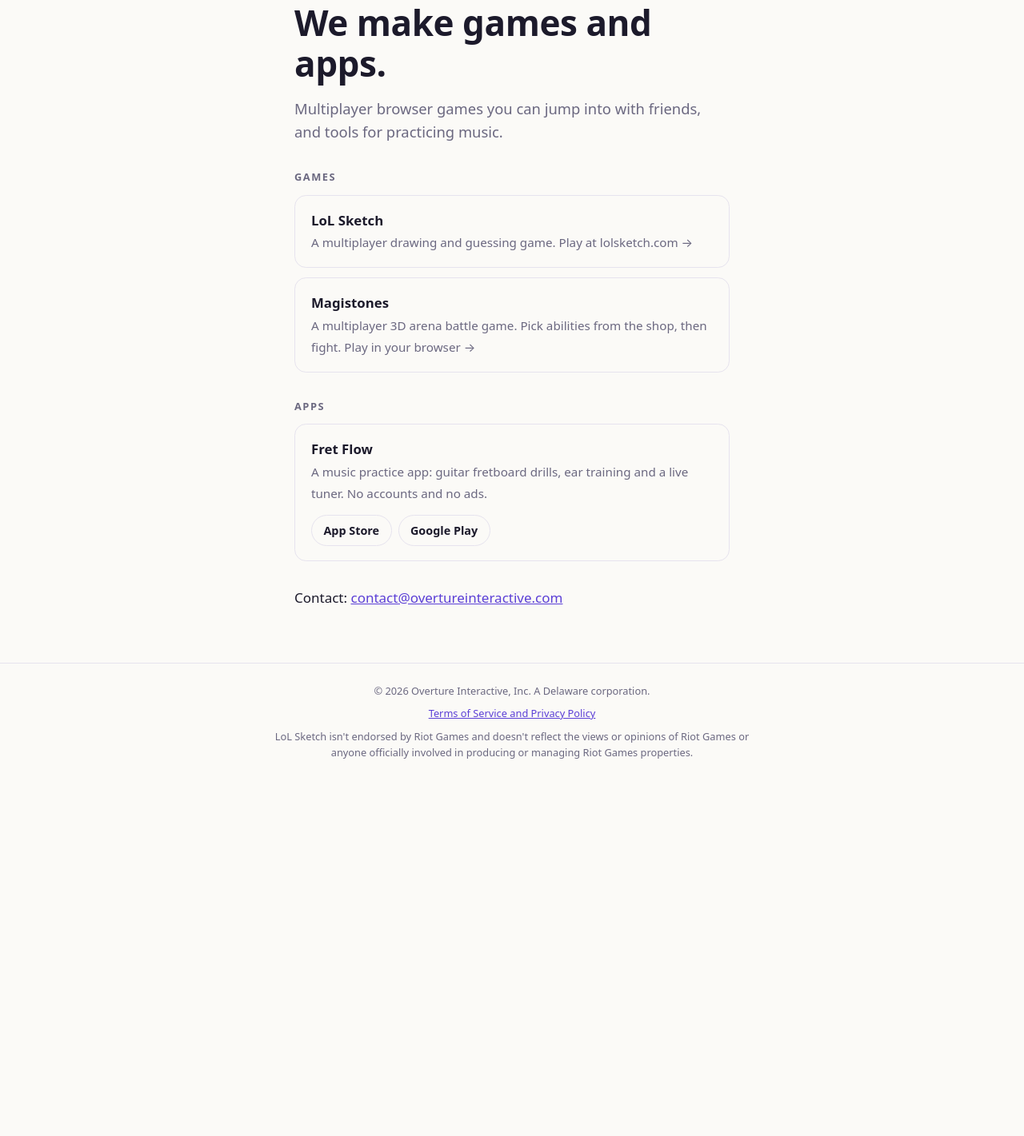
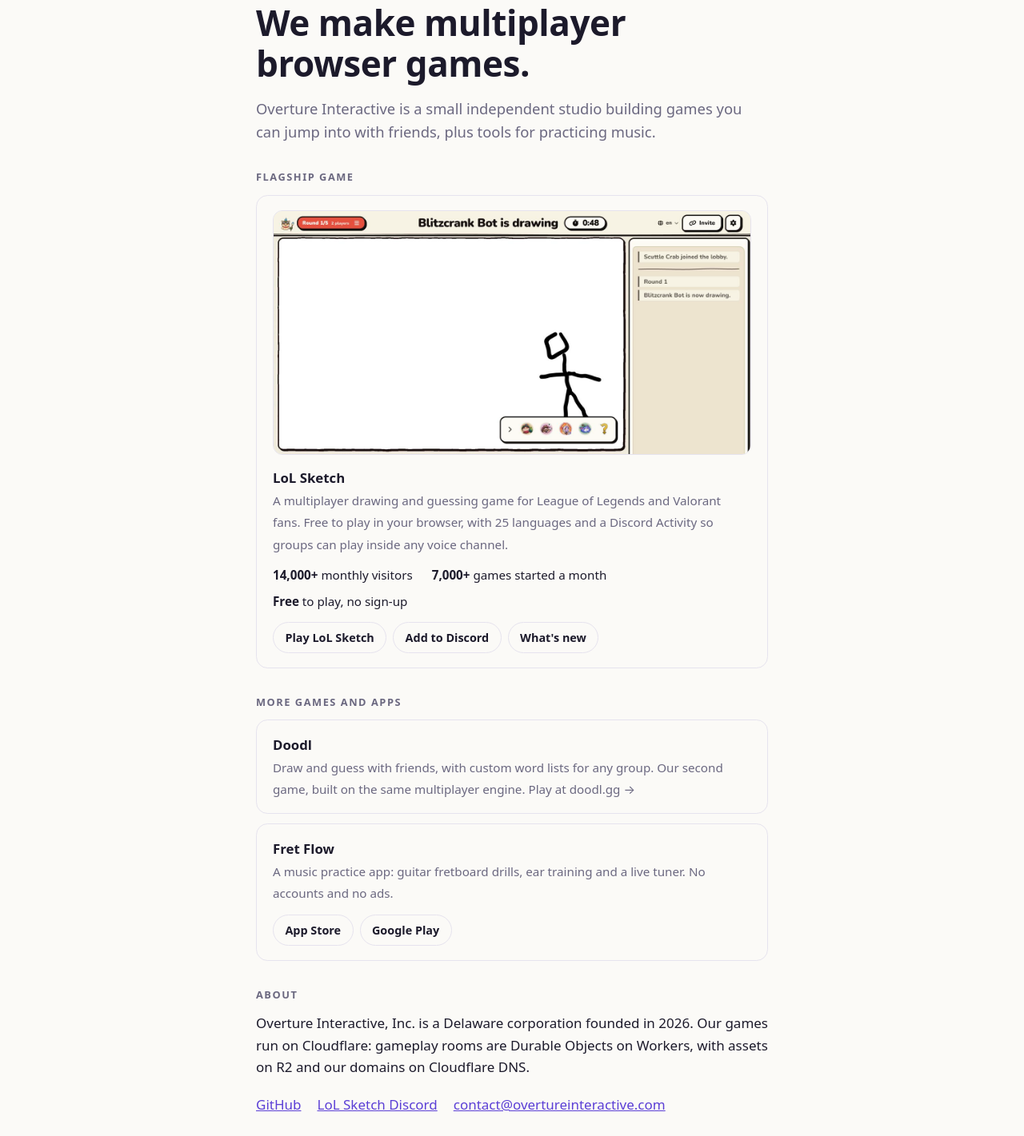
Before and after one commit to overture-interactive/overture-site, a plain HTML site: page public/index.html in a window 1280 px wide. Shown: the part 99-1520 px from the top of the page at 80% size. Before the commit the page ends 1091 px from the top, so only its background shows below. Drawn offline with Linux system fonts and the light colour scheme.

Commit message:
Show what Overture has shipped on the homepage (#2)
Lead with LoL Sketch (screenshot, monthly visitors, games started), add Doodl,
add an About section and a GitHub link, and drop the Magistones card whose
partykit.dev link no longer loads.

Co-authored-by: Devon Mack <devon@overtureinteractive.com>

```diff
--- a/public/index.html
+++ b/public/index.html
@@ -4,9 +4,9 @@
   <meta charset="utf-8">
   <meta name="viewport" content="width=device-width, initial-scale=1">
   <title>Overture Interactive, Inc.</title>
-  <meta name="description" content="Overture Interactive, Inc. makes multiplayer browser games and music practice apps: LoL Sketch, Magistones and Fret Flow.">
+  <meta name="description" content="Overture Interactive, Inc. makes multiplayer browser games and music practice apps: LoL Sketch, Doodl and Fret Flow. LoL Sketch has over 14,000 monthly visitors.">
   <meta property="og:title" content="Overture Interactive, Inc.">
-  <meta property="og:description" content="Multiplayer browser games and music practice apps: LoL Sketch, Magistones and Fret Flow.">
+  <meta property="og:description" content="Multiplayer browser games and music practice apps: LoL Sketch, Doodl and Fret Flow.">
   <meta property="og:url" content="https://overtureinteractive.com">
   <meta name="theme-color" content="#14121f">
   <meta property="og:image" content="https://overtureinteractive.com/overture-icon-512.png">
@@ -37,7 +37,7 @@
       font: 17px/1.6 system-ui, -apple-system, "Segoe UI", Roboto, sans-serif;
     }
     main { flex: 1; display: grid; place-items: center; padding: 3rem 1.25rem; }
-    .wrap { width: min(34rem, 100%); }
+    .wrap { width: min(40rem, 100%); }
     .mark { display: flex; align-items: center; gap: .6rem; font-size: .85rem; letter-spacing: .14em; text-transform: uppercase; color: var(--muted); margin: 0 0 1rem; }
     .mark svg { width: 2.4rem; height: 2.4rem; color: var(--accent); flex: none; }
     h1 { font-size: clamp(2rem, 6vw, 2.75rem); line-height: 1.15; margin: 0 0 1rem; letter-spacing: -.01em; }
@@ -63,6 +63,10 @@
       font-size: .9rem; font-weight: 600; transition: border-color .15s;
     }
     .stores a:hover, .stores a:focus-visible { border-color: var(--accent); color: var(--accent); outline: none; }
+    .shot { display: block; width: 100%; height: auto; margin: 0 0 1rem; border: 1px solid var(--line); border-radius: .75rem; }
+    .stats { display: flex; flex-wrap: wrap; gap: .5rem 1.5rem; margin: .85rem 0 0; padding: 0; list-style: none; color: var(--ink); font-size: .95rem; }
+    .stats strong { display: inline; font-size: inherit; }
+    .links { display: flex; flex-wrap: wrap; gap: .5rem 1.25rem; margin: 0 0 1.25rem; padding: 0; list-style: none; }
     footer { padding: 1.5rem 1.25rem 2rem; border-top: 1px solid var(--line); color: var(--muted); font-size: .8rem; text-align: center; }
     footer p { margin: 0 auto .5rem; max-width: 40rem; }
   </style>
@@ -71,20 +75,31 @@
   <main>
     <div class="wrap">
       <p class="mark"><svg viewBox="0 0 512 512" aria-hidden="true"><path fill-rule="evenodd" d="M256 94a162 162 0 1 0 .001 0ZM256 138a118 118 0 1 1-.001 0Z" fill="currentColor"/><rect x="204" y="234" width="24" height="44" rx="12" fill="currentColor"/><rect x="244" y="216" width="24" height="80" rx="12" fill="currentColor"/><rect x="284" y="198" width="24" height="116" rx="12" fill="currentColor"/></svg>Overture Interactive, Inc.</p>
-      <h1>We make games and apps.</h1>
-      <p class="lead">Multiplayer browser games you can jump into with friends, and tools for practicing music.</p>
+      <h1>We make multiplayer browser games.</h1>
+      <p class="lead">Overture Interactive is a small independent studio building games you can jump into with friends, plus tools for practicing music.</p>
 
-      <h2>Games</h2>
-      <a class="card" href="https://lolsketch.com" rel="noopener">
+      <h2>Flagship game</h2>
+      <div class="card card--static">
+        <img class="shot" src="/lolsketch-gameplay.jpg" width="1400" height="716" alt="LoL Sketch mid-game: a player draws on a shared canvas while others guess in chat">
         <strong>LoL Sketch</strong>
-        <span>A multiplayer drawing and guessing game. Play at lolsketch.com &rarr;</span>
+        <span>A multiplayer drawing and guessing game for League of Legends and Valorant fans. Free to play in your browser, with 25 languages and a Discord Activity so groups can play inside any voice channel.</span>
+        <ul class="stats">
+          <li><strong>14,000+</strong> monthly visitors</li>
+          <li><strong>7,000+</strong> games started a month</li>
+          <li><strong>Free</strong> to play, no sign-up</li>
+        </ul>
+        <div class="stores">
+          <a href="https://lolsketch.com" rel="noopener">Play LoL Sketch</a>
+          <a href="https://discord.com/application-directory/1289304357854117898" rel="noopener">Add to Discord</a>
+          <a href="https://lolsketch.com/changelog" rel="noopener">What's new</a>
+        </div>
+      </div>
+
+      <h2>More games and apps</h2>
+      <a class="card" href="https://doodl.gg" rel="noopener">
+        <strong>Doodl</strong>
+        <span>Draw and guess with friends, with custom word lists for any group. Our second game, built on the same multiplayer engine. Play at doodl.gg &rarr;</span>
       </a>
-      <a class="card" href="https://magistones.devonpmack.partykit.dev" rel="noopener">
-        <strong>Magistones</strong>
-        <span>A multiplayer 3D arena battle game. Pick abilities from the shop, then fight. Play in your browser &rarr;</span>
-      </a>
-
-      <h2>Apps</h2>
       <div class="card card--static">
         <strong>Fret Flow</strong>
         <span>A music practice app: guitar fretboard drills, ear training and a live tuner. No accounts and no ads.</span>
@@ -94,7 +109,13 @@
         </div>
       </div>
 
-      <p style="margin-top:2rem">Contact: <a href="mailto:contact@overtureinteractive.com">contact@overtureinteractive.com</a></p>
+      <h2>About</h2>
+      <p>Overture Interactive, Inc. is a Delaware corporation founded in 2026. Our games run on Cloudflare: gameplay rooms are Durable Objects on Workers, with assets on R2 and our domains on Cloudflare DNS.</p>
+      <ul class="links">
+        <li><a href="https://github.com/lolsketch" rel="noopener">GitHub</a></li>
+        <li><a href="https://discord.gg/FySA5dysed" rel="noopener">LoL Sketch Discord</a></li>
+        <li><a href="mailto:contact@overtureinteractive.com">contact@overtureinteractive.com</a></li>
+      </ul>
     </div>
   </main>
   <footer>
```
Also changed, not shown: public/lolsketch-gameplay.jpg (added).
